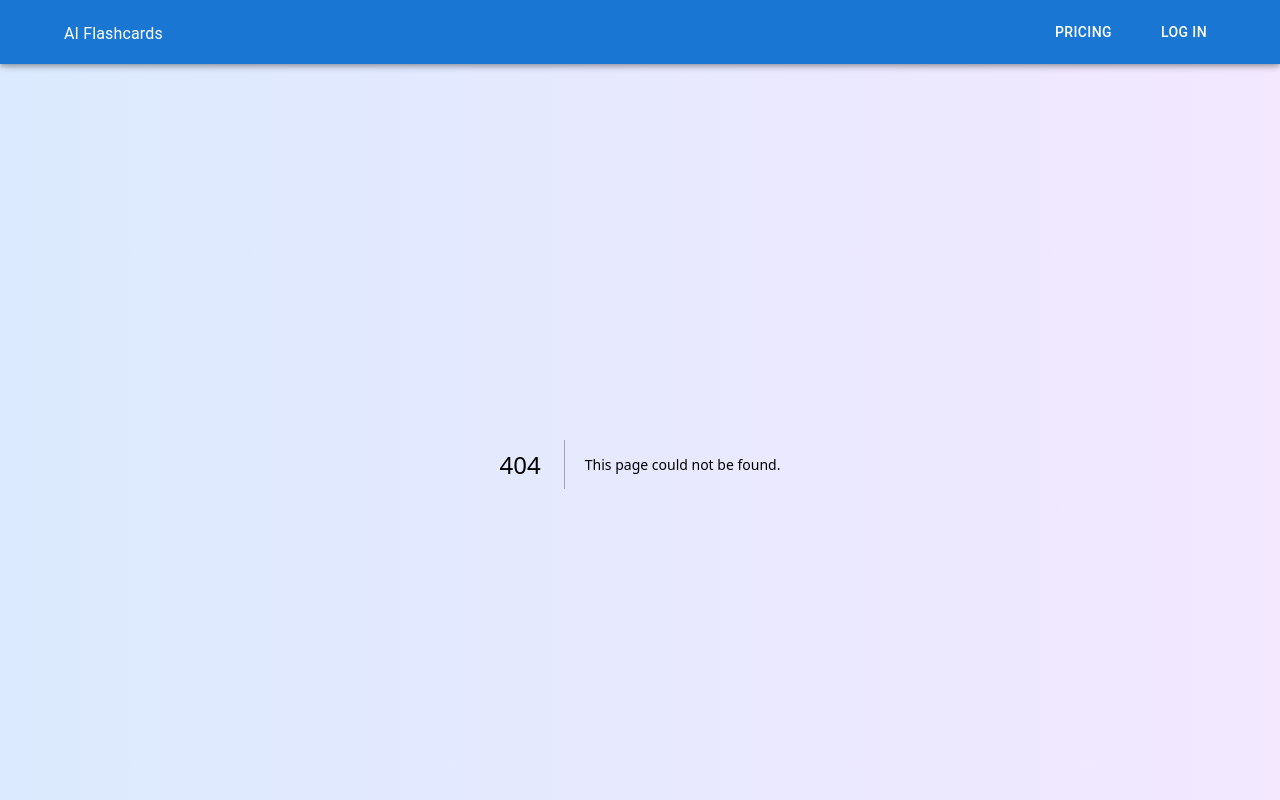
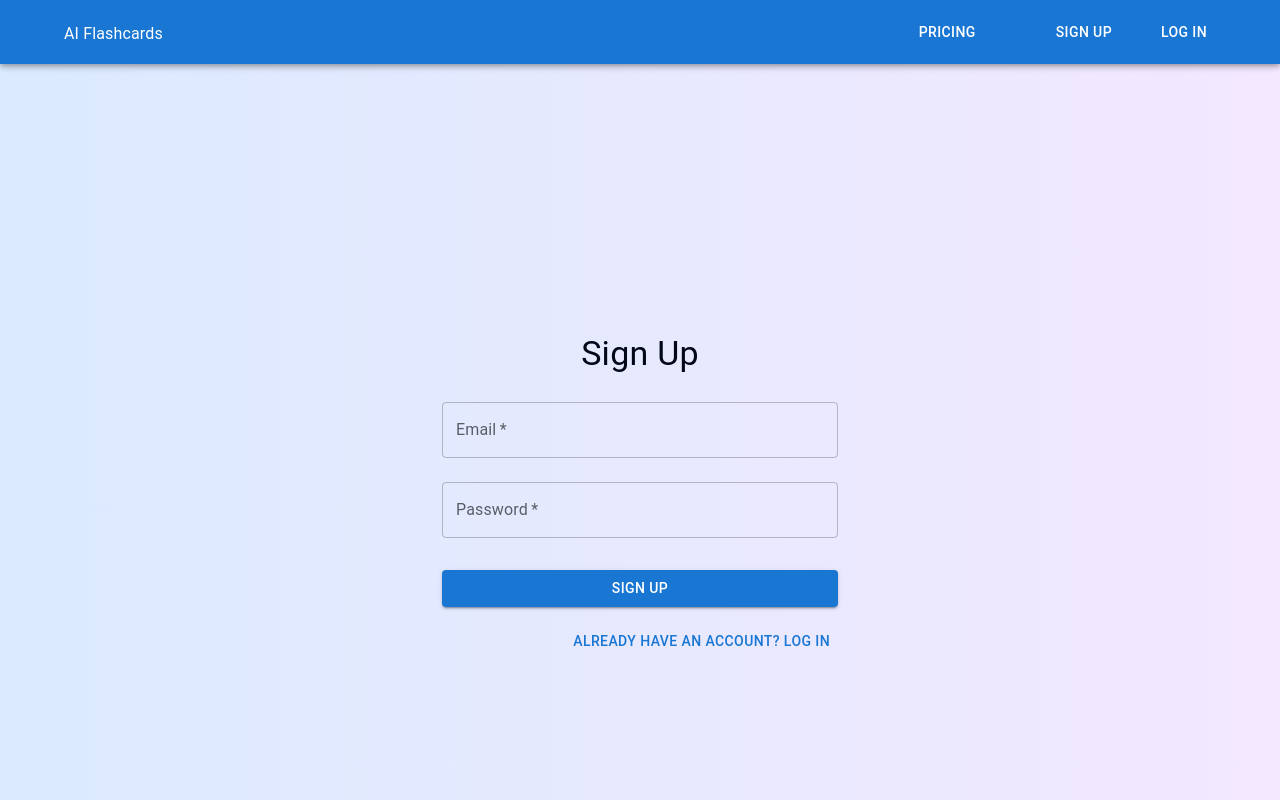
Before and after one commit to smile101603/ai-flashcards, a Next.js app: page /signup in a window 1280 px wide. Before the commit this address had no page. Shown: the top 800 px of the page. Built offline with nearby package versions, Linux system fonts and the light colour scheme; no server answers.

Commit message:
added authentication, analytics is up on firebase, slayyyyy.

```diff
--- /dev/null
+++ b/app/firebase.js
@@ -0,0 +1,27 @@
+import { initializeApp, getApps, getApp } from "firebase/app";
+import { getAuth } from "firebase/auth";
+import { getAnalytics, isSupported } from "firebase/analytics";
+
+// Your web app's Firebase configuration
+const firebaseConfig = {
+    apiKey: "AIzaSyBeTBWYgnutpyWwB8SOQxMoVWD_R_PZze4",
+    authDomain: "ai-flashcards-c61f4.firebaseapp.com",
+    projectId: "ai-flashcards-c61f4",
+    storageBucket: "ai-flashcards-c61f4.appspot.com",
+    messagingSenderId: "56586224816",
+    appId: "1:56586224816:web:48396d6e0173b862d86775",
+    measurementId: "G-L60TSWVEM9"
+  };
+
+// Initialize Firebase, but only if it hasn't been initialized already
+const app = !getApps().length ? initializeApp(firebaseConfig) : getApp();
+
+// Initialize Firebase Authentication
+const auth = getAuth(app);
+
+// Initialize Firebase Analytics if supported
+if (typeof window !== "undefined" && isSupported()) {
+  getAnalytics(app);
+}
+
+export { app, auth };
--- /dev/null
+++ b/app/login/page.js
@@ -0,0 +1,75 @@
+"use client";
+import React, { useState } from 'react';
+import { TextField, Button, Container, Typography, Box, Grid } from '@mui/material';
+import { useRouter } from 'next/navigation'; // Import useRouter from Next.js
+import { signInWithEmailAndPassword } from "firebase/auth";
+import { auth } from '../firebase'; // Ensure correct import path
+
+const Login = () => {
+  const [email, setEmail] = useState('');
+  const [password, setPassword] = useState('');
+  const [error, setError] = useState(null);
+  const router = useRouter(); // Initialize useRouter
+
+  const handleLogin = async (e) => {
+    e.preventDefault();
+    try {
+      const userCredential = await signInWithEmailAndPassword(auth, email, password);
+      setError(null);
+      router.push('/'); // Redirect to the homepage after successful login
+    } catch (error) {
+      setError('Failed to login. Please check your credentials.');
+    }
+  };
+
+  return (
+    <Container maxWidth="xs">
+      <Box sx={{ mt: 8 }}>
+        <Typography variant="h4" gutterBottom align="center">
+          Log In
+        </Typography>
+        {error && <Typography color="error">{error}</Typography>}
+        <form onSubmit={handleLogin}>
+          <TextField
+            fullWidth
+            label="Email"
+            margin="normal"
+            variant="outlined"
+            type="email"
+            value={email}
+            onChange={(e) => setEmail(e.target.value)}
+            required
+          />
+          <TextField
+            fullWidth
+            label="Password"
+            margin="normal"
+            variant="outlined"
+            type="password"
+            value={password}
+            onChange={(e) => setPassword(e.target.value)}
+            required
+          />
+          <Button
+            type="submit"
+            fullWidth
+            variant="contained"
+            color="primary"
+            sx={{ mt: 3, mb: 2 }}
+          >
+            Log In
+          </Button>
+        </form>
+        <Grid container justifyContent="flex-end">
+          <Grid item>
+            <Button href="/signup" variant="text">
+              Don't have an account? Sign up
+            </Button>
+          </Grid>
+        </Grid>
+      </Box>
+    </Container>
+  );
+};
+
+export default Login;
--- a/app/page.js
+++ b/app/page.js
@@ -1,4 +1,5 @@
 "use client";
+
 import { Button } from "@mui/material";
 import { Card, CardHeader, CardContent, CardFooter } from '@/components/ui/card';
 import SlightFlip from '@/components/magicui/flip-text';
--- /dev/null
+++ b/app/signup/page.js
@@ -0,0 +1,76 @@
+"use client";
+import React, { useState } from 'react';
+import { TextField, Button, Container, Typography, Box, Grid } from '@mui/material';
+import { getAuth, createUserWithEmailAndPassword } from "firebase/auth";
+import { auth } from '../firebase'; // Ensure correct import path
+
+const Signup = () => {
+  const [email, setEmail] = useState('');
+  const [password, setPassword] = useState('');
+  const [error, setError] = useState(null);
+  const [success, setSuccess] = useState(null);
+
+  const handleSignup = async (e) => {
+    e.preventDefault();
+    try {
+      const userCredential = await createUserWithEmailAndPassword(auth, email, password);
+      setSuccess(`Account created successfully for ${userCredential.user.email}!`);
+      setError(null);
+    } catch (error) {
+      setError(error.message);
+      setSuccess(null);
+    }
+  };
+
+  return (
+    <Container maxWidth="xs">
+      <Box sx={{ mt: 8 }}>
+        <Typography variant="h4" gutterBottom align="center">
+          Sign Up
+        </Typography>
+        {error && <Typography color="error">{error}</Typography>}
+        {success && <Typography color="success">{success}</Typography>}
+        <form onSubmit={handleSignup}>
+          <TextField
+            fullWidth
+            label="Email"
+            margin="normal"
+            variant="outlined"
+            type="email"
+            value={email}
+            onChange={(e) => setEmail(e.target.value)}
+            required
+          />
+          <TextField
+            fullWidth
+            label="Password"
+            margin="normal"
+            variant="outlined"
+            type="password"
+            value={password}
+            onChange={(e) => setPassword(e.target.value)}
+            required
+          />
+          <Button
+            type="submit"
+            fullWidth
+            variant="contained"
+            color="primary"
+            sx={{ mt: 3, mb: 2 }}
+          >
+            Sign Up
+          </Button>
+        </form>
+        <Grid container justifyContent="flex-end">
+          <Grid item>
+            <Button href="/login" variant="text">
+              Already have an account? Log in
+            </Button>
+          </Grid>
+        </Grid>
+      </Box>
+    </Container>
+  );
+};
+
+export default Signup;
--- a/components/ui/header.jsx
+++ b/components/ui/header.jsx
@@ -1,8 +1,35 @@
-import React from 'react';
+"use client"; // Ensure this is at the top to make the component a Client Component
+
+import React, { useEffect, useState } from 'react';
 import { AppBar, Toolbar, Typography, Button, Container } from '@mui/material';
 import Link from 'next/link';
+import { getAuth, onAuthStateChanged, signOut } from 'firebase/auth';
+import { auth } from '../../app/firebase'; // Adjust the path to firebase.js as needed
 
 const Header = () => {
+  const [user, setUser] = useState(null);
+
+  useEffect(() => {
+    const unsubscribe = onAuthStateChanged(auth, (currentUser) => {
+      if (currentUser) {
+        setUser(currentUser);
+      } else {
+        setUser(null);
+      }
+    });
+
+    return () => unsubscribe();
+  }, []);
+
+  const handleLogout = async () => {
+    try {
+      await signOut(auth);
+      setUser(null); // Clear the user state after logout
+    } catch (error) {
+      console.error("Failed to log out:", error);
+    }
+  };
+
   return (
     <AppBar position="sticky">
       <Toolbar>
@@ -26,6 +53,16 @@ const Header = () => {
             >
               Pricing
             </Button>
+            {!user ? (
+              <>
+                <Button
+                  color="inherit"
+                  component={Link}
+                  href="/signup"
+                  sx={{ color: 'inherit', textDecoration: 'none', mx: 4 }}
+                >
+                  Sign Up
+                </Button>
                 <Button
                   color="inherit"
                   component={Link}
@@ -34,6 +71,25 @@ const Header = () => {
                 >
                   Log In
                 </Button>
+              </>
+            ) : (
+              <>
+                <Typography
+                  variant="body1"
+                  component="span"
+                  sx={{ mx: 4 }}
+                >
+                  Welcome, {user.email}
+                </Typography>
+                <Button
+                  color="inherit"
+                  onClick={handleLogout}
+                  sx={{ color: 'inherit', textDecoration: 'none' }}
+                >
+                  Log Out
+                </Button>
+              </>
+            )}
           </div>
         </Container>
       </Toolbar>
--- a/package.json
+++ b/package.json
@@ -20,7 +20,7 @@
     "flashcards": "file:",
     "framer-motion": "^11.3.28",
     "lucide-react": "^0.428.0",
-    "next": "14.2.5",
+    "next": "^14.2.5",
     "openai": "^4.55.7",
     "react": "^18",
     "react-dom": "^18",
```
Also changed, not shown: 1 other file (tests, documents, lock files or other folders). Lines whose indentation alone changed are shown as unchanged.
